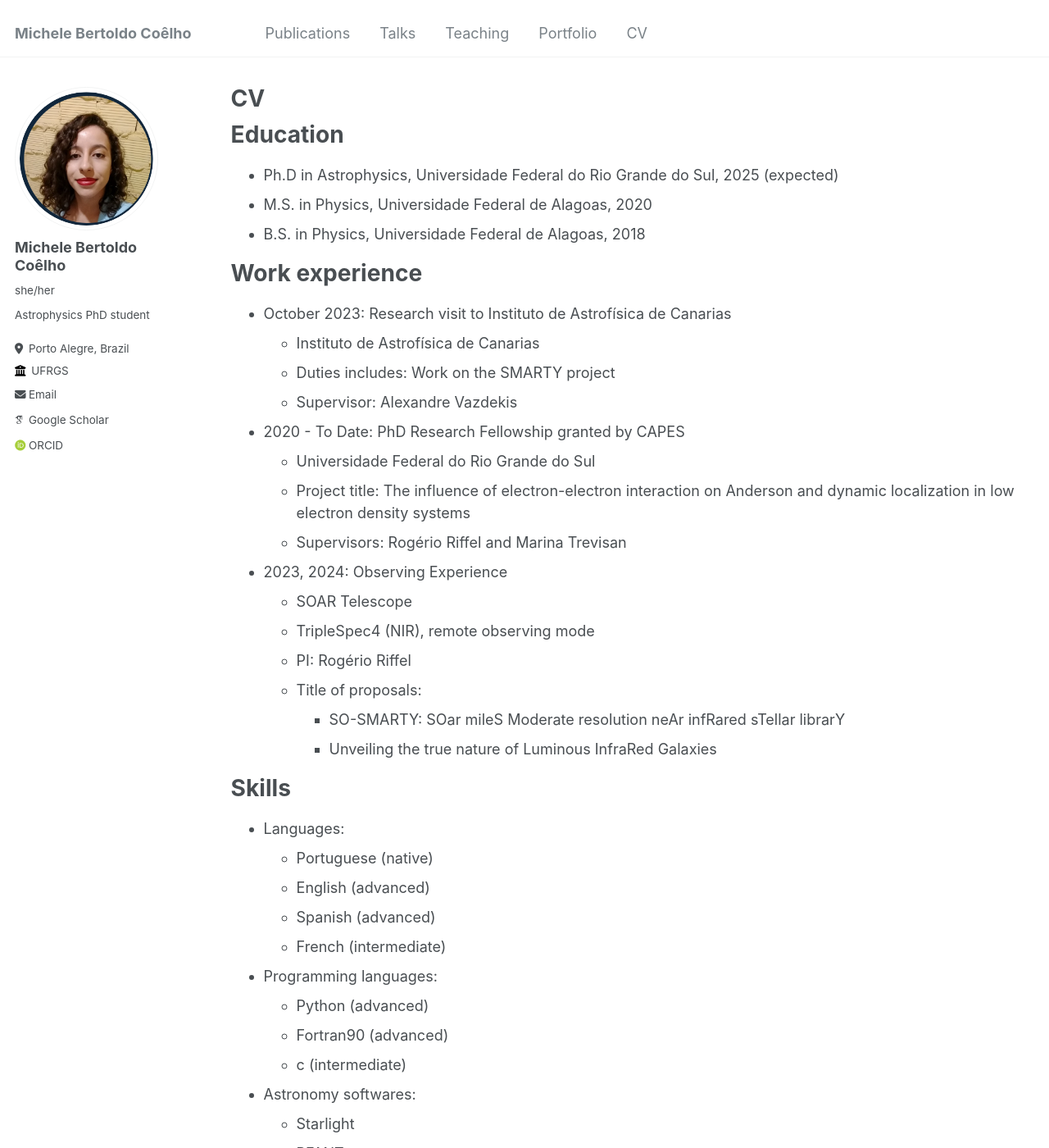
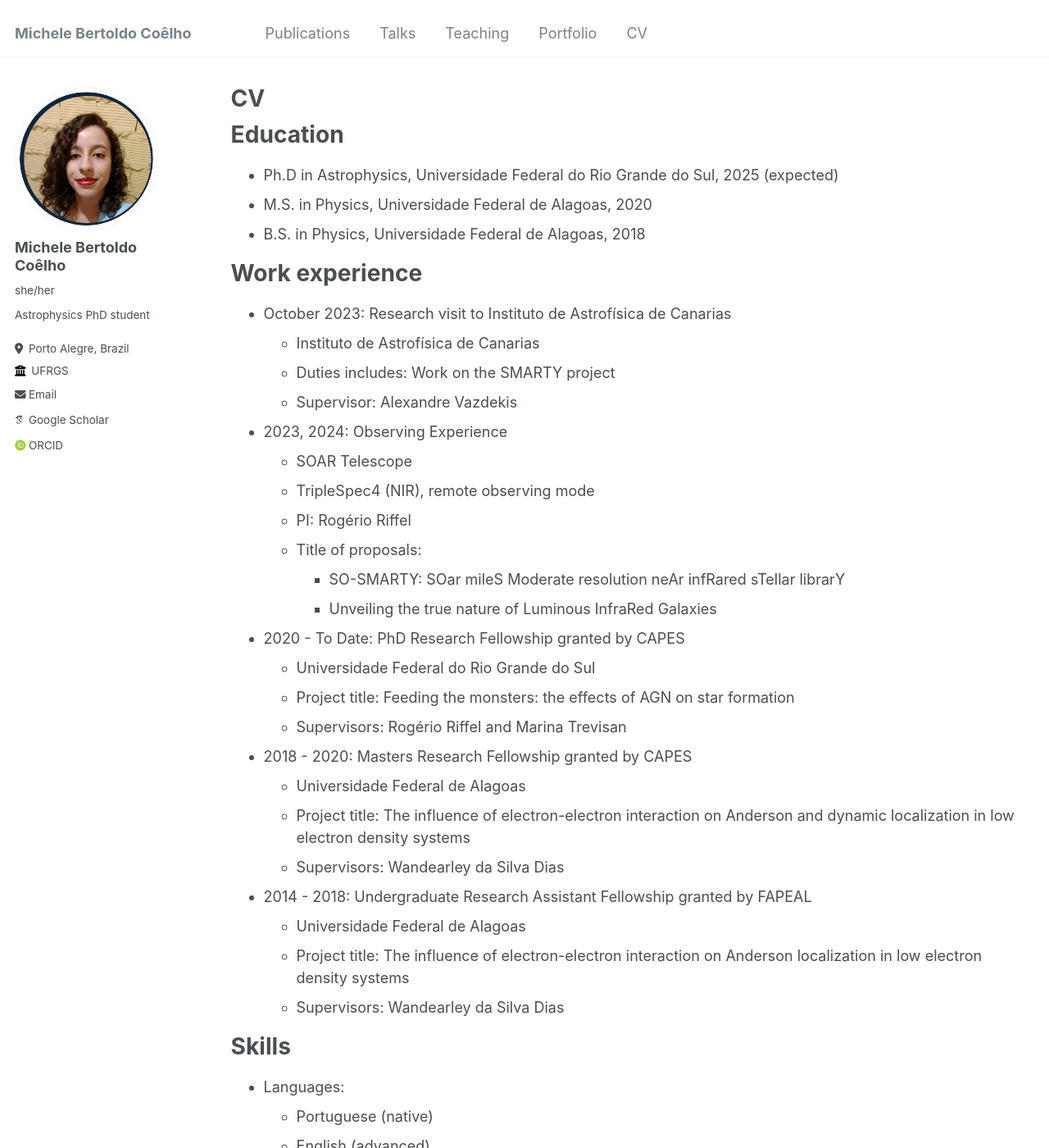
Before and after one commit to michele-bc/michele-bc.github.io, a Jekyll site: the page built from _pages/cv.md, in a window 1280 px wide and 1400 px high. Shown: the whole window at 82% size. Built offline with Jekyll 4.4.1, drawn with Linux system fonts in a browser that asks for light colours; some web fonts are replaced; some of the changed text lies outside the part shown.

Commit message:
Update cv.md

```diff
--- a/_pages/cv.md
+++ b/_pages/cv.md
@@ -34,6 +29,21 @@ Work experience
   * Title of proposals:
     * SO-SMARTY: SOar mileS Moderate resolution neAr infRared sTellar librarY
     * Unveiling the true nature of Luminous InfraRed Galaxies
+
+* 2020 - To Date: PhD Research Fellowship granted by CAPES
+  * Universidade Federal do Rio Grande do Sul
+  * Project title: Feeding the monsters: the effects of AGN on star formation
+  * Supervisors: Rogério Riffel and Marina Trevisan
+
+* 2018 - 2020: Masters Research Fellowship granted by CAPES
+  * Universidade Federal de Alagoas
+  * Project title: The influence of electron-electron interaction on Anderson and dynamic localization in low electron density systems
+  * Supervisors: Wandearley da Silva Dias
+
+* 2014 - 2018: Undergraduate Research Assistant Fellowship granted by FAPEAL
+  * Universidade Federal de Alagoas
+  * Project title: The influence of electron-electron interaction on Anderson localization in low electron density systems
+  * Supervisors: Wandearley da Silva Dias
 
 Skills
 ======
```
Also changed, not shown: other parts of _pages/cv.md (+2 -7 lines).
